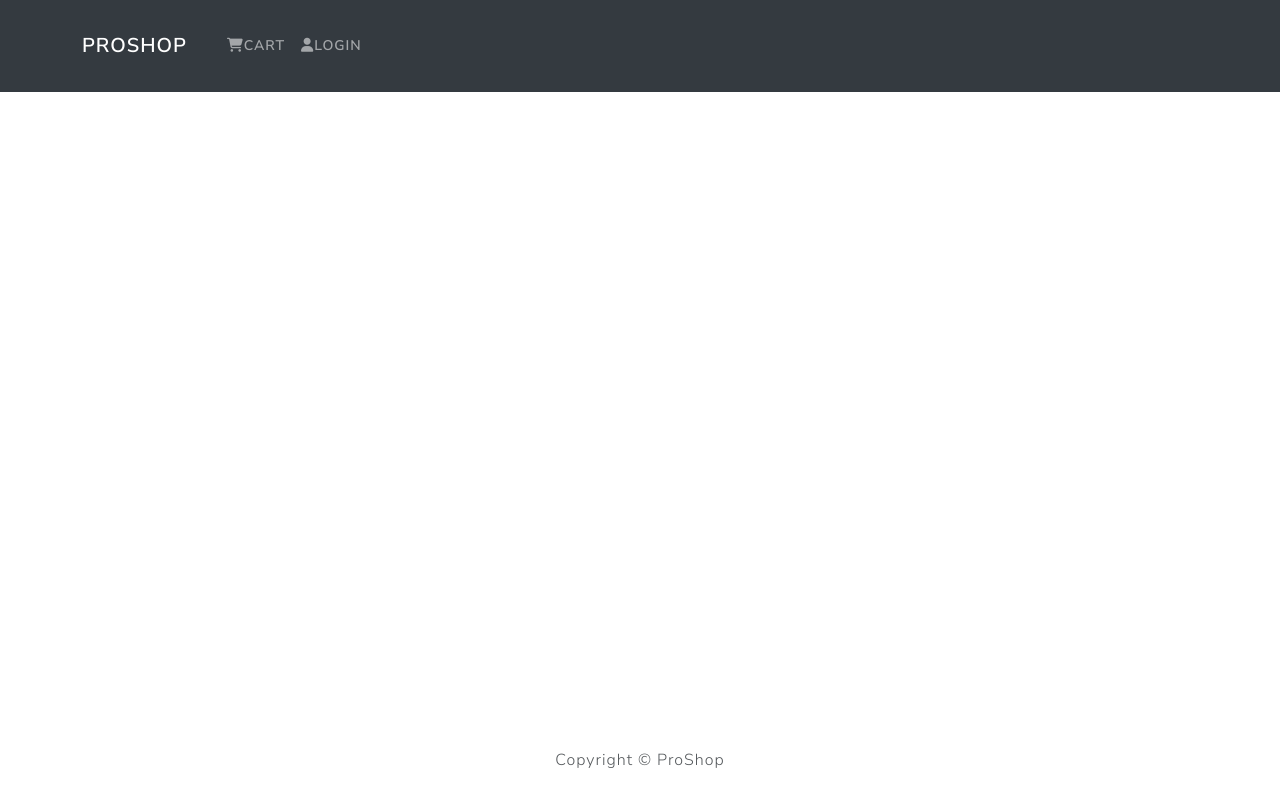
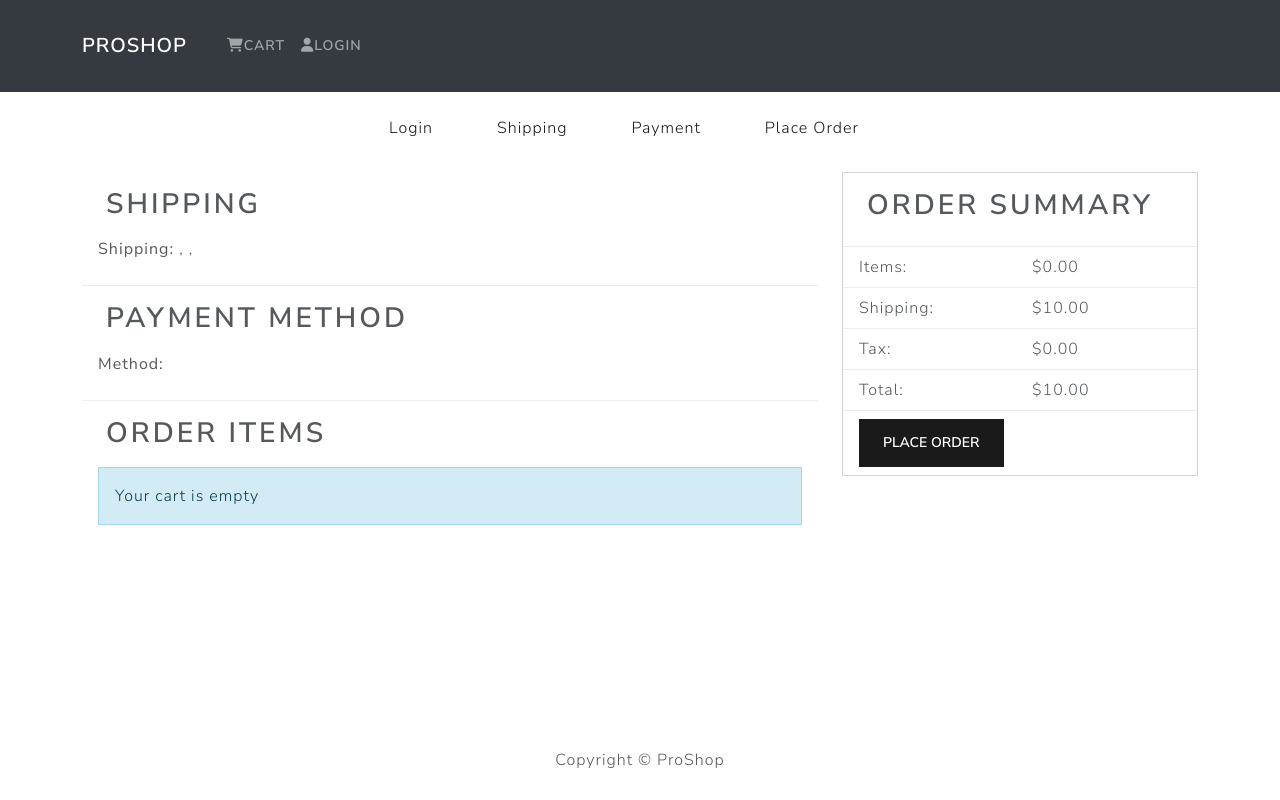
Before and after one commit to ShamaHamilton/proshop, a React (Create React App) app in the folder frontend/: page /placeorder in a window 1280 px wide. Built offline with nearby package versions, Linux system fonts and the light colour scheme.

Commit message:
frontend - Place Order Screen.

```diff
--- a/frontend/src/App.js
+++ b/frontend/src/App.js
@@ -12,6 +12,7 @@
 import ProfileScreen from './screens/ProfileScreen'
 import ShippingScreen from './screens/ShippingScreen'
 import PaymentScreen from './screens/PaymentScreen'
+import PlaceOrderScreen from './screens/PlaceOrderScreen'
 
 function App() {
   return (
@@ -25,6 +26,7 @@
             <Route path="/register" Component={RegisterScreen} />
             <Route path="/profile" Component={ProfileScreen} />
             <Route path="/shipping" Component={ShippingScreen} />
+            <Route path="/placeorder" Component={PlaceOrderScreen} />
             <Route path="/payment" Component={PaymentScreen} />
             <Route path="/product/:id" Component={ProductScreen} />
             <Route path="/cart/:id?" Component={CartScreen} />
--- /dev/null
+++ b/frontend/src/screens/PlaceOrderScreen.js
@@ -0,0 +1,129 @@
+import { useState, useEffect } from 'react'
+import { Link, useLocation, useNavigate } from 'react-router-dom'
+import { useDispatch, useSelector } from 'react-redux'
+import { Button, Row, Col, ListGroup, Image, Card } from 'react-bootstrap'
+
+import Message from '../components/Message'
+import CheckoutSteps from '../components/CheckoutSteps'
+
+const PlaceOrderScreen = () => {
+  const cart = useSelector((state) => state.cart)
+
+  cart.itemsPrice = cart.cartItems.reduce((acc, item) => acc + item.price * item.qty, 0).toFixed(2)
+  cart.shippingPrice = (cart.itemsPrice > 100 ? 0 : 10).toFixed(2)
+  cart.taxPrice = (0.082 * cart.itemsPrice).toFixed(2)
+
+  cart.totalPrice = (
+    Number(cart.itemsPrice) +
+    Number(cart.shippingPrice) +
+    Number(cart.taxPrice)
+  ).toFixed(2)
+
+  const placeOrder = () => {
+    console.log('Place order')
+  }
+
+  return (
+    <div>
+      <CheckoutSteps step1 step2 step3 step4 />
+      <Row>
+        <Col md={8}>
+          <ListGroup variant="flush">
+            <ListGroup.Item>
+              <h2>Shipping</h2>
+              <p>
+                <strong>Shipping: </strong>
+                {cart.shippingAddress.address}, {cart.shippingAddress.city}{' '}
+                {cart.shippingAddress.postalCode}, {cart.shippingAddress.country}
+              </p>
+            </ListGroup.Item>
+
+            <ListGroup.Item>
+              <h2>Payment Method</h2>
+              <p>
+                <strong>Method: </strong>
+                {cart.paymentMethod}
+              </p>
+            </ListGroup.Item>
+
+            <ListGroup.Item>
+              <h2>Order Items</h2>
+              {cart.cartItems.length === 0 ? (
+                <Message variant="info">Your cart is empty</Message>
+              ) : (
+                <ListGroup variant="flush">
+                  {cart.cartItems.map((item, index) => (
+                    <ListGroup.Item key={index}>
+                      <Row>
+                        <Col md={1}>
+                          <Image src={item.image} alt={item.name} fluid rounded />
+                        </Col>
+                        <Col>
+                          <Link to={`/product/${item.product}`}>{item.name}</Link>
+                        </Col>
+                        <Col md={4}>
+                          {item.qty} X ${item.price} = ${(item.qty * item.price).toFixed(2)}
+                        </Col>
+                      </Row>
+                    </ListGroup.Item>
+                  ))}
+                </ListGroup>
+              )}
+            </ListGroup.Item>
+          </ListGroup>
+        </Col>
+
+        <Col md={4}>
+          <Card>
+            <ListGroup variant="flush">
+              <ListGroup.Item>
+                <h2>Order Summary</h2>
+              </ListGroup.Item>
+
+              <ListGroup.Item>
+                <Row>
+                  <Col>Items:</Col>
+                  <Col>${cart.itemsPrice}</Col>
+                </Row>
+              </ListGroup.Item>
+
+              <ListGroup.Item>
+                <Row>
+                  <Col>Shipping:</Col>
+                  <Col>${cart.shippingPrice}</Col>
+                </Row>
+              </ListGroup.Item>
+
+              <ListGroup.Item>
+                <Row>
+                  <Col>Tax:</Col>
+                  <Col>${cart.taxPrice}</Col>
+                </Row>
+              </ListGroup.Item>
+
+              <ListGroup.Item>
+                <Row>
+                  <Col>Total:</Col>
+                  <Col>${cart.totalPrice}</Col>
+                </Row>
+              </ListGroup.Item>
+
+              <ListGroup.Item>
+                <Button
+                  type="button"
+                  className="btn-block"
+                  disabled={cart.cartItems === 0}
+                  onClick={placeOrder}
+                >
+                  Place Order
+                </Button>
+              </ListGroup.Item>
+            </ListGroup>
+          </Card>
+        </Col>
+      </Row>
+    </div>
+  )
+}
+
+export default PlaceOrderScreen
```
